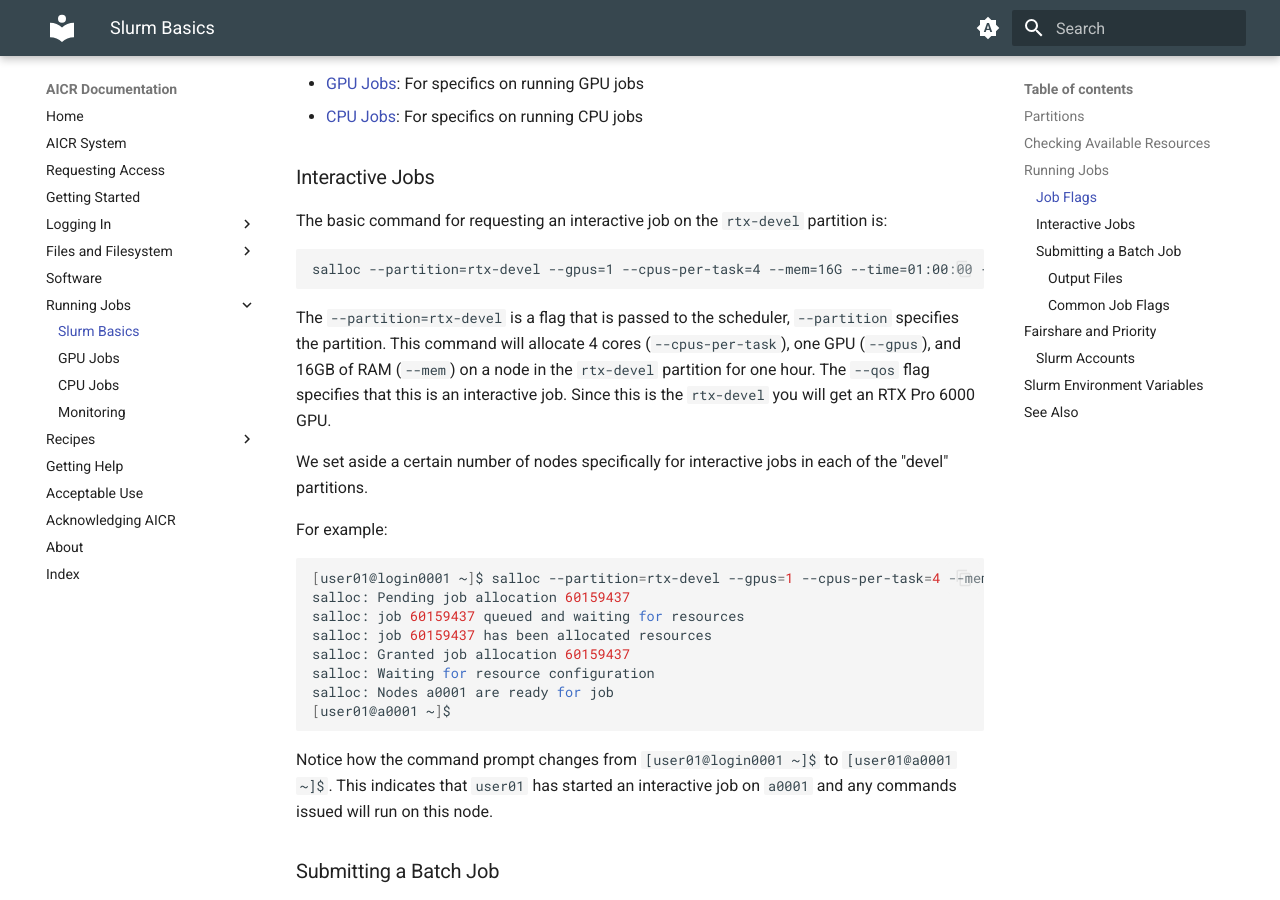
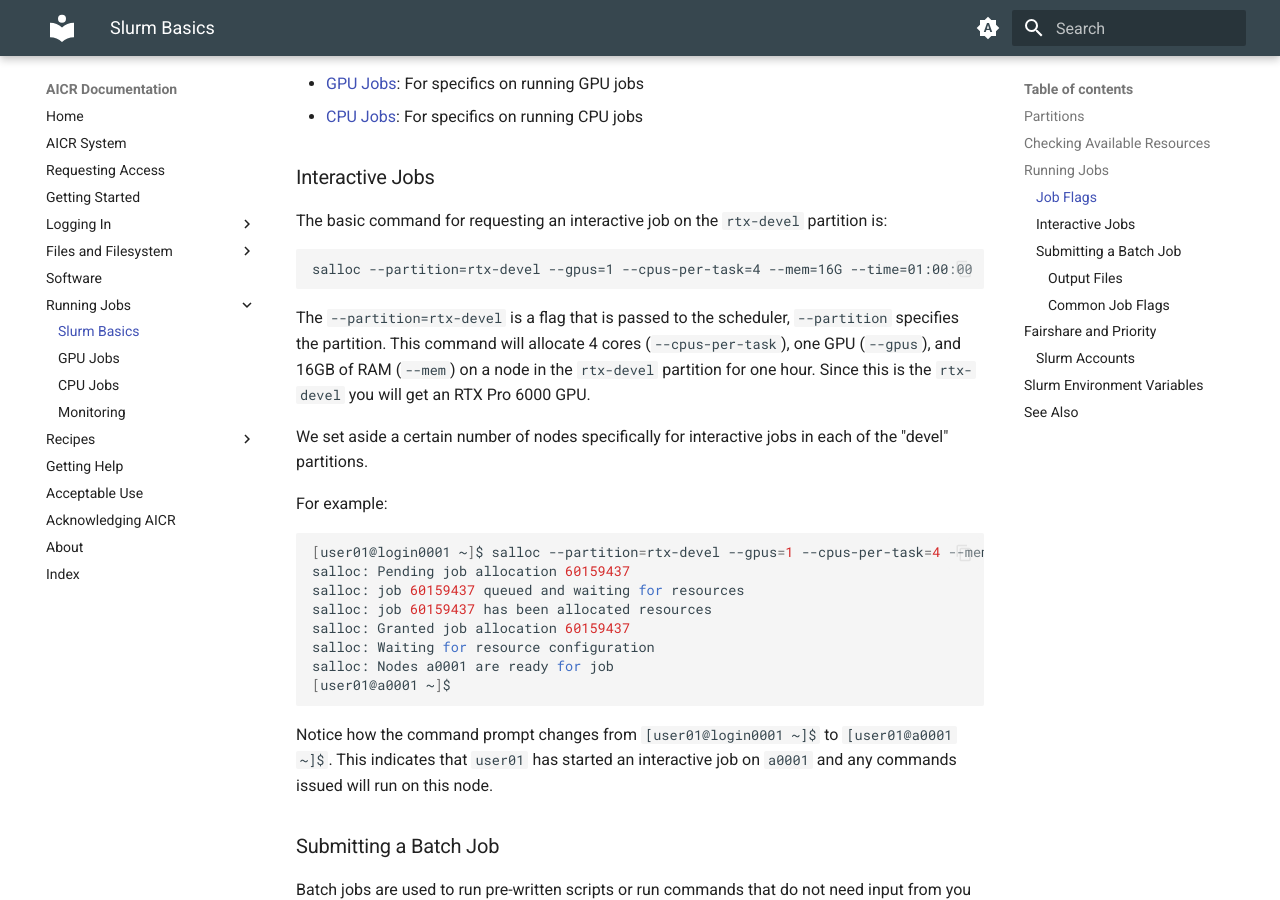
Before and after one commit to mghpcc/aicr-docs-edit, an MkDocs documentation site: the page built from docs/running-jobs/slurm-basics.md, in a window 1280 px wide and 900 px high, scrolled down 2813 px. Built offline with MkDocs 1.6.1 and Material for MkDocs 9.7.7, drawn with Linux system fonts in a browser that asks for light colours.

Commit message:
Remove QOS

````diff
--- a/docs/running-jobs/slurm-basics.md
+++ b/docs/running-jobs/slurm-basics.md
@@ -97,12 +97,12 @@ When you start any type of job you specify what resources you need for your job,
 The basic command for requesting an interactive job on the `rtx-devel` partition is:
 
 ```batch
-salloc --partition=rtx-devel --gpus=1 --cpus-per-task=4 --mem=16G --time=01:00:00 --qos=interactive
+salloc --partition=rtx-devel --gpus=1 --cpus-per-task=4 --mem=16G --time=01:00:00
 ```
 
 <!-- TODO: Check that this qos works -->
 
-The `--partition=rtx-devel` is a flag that is passed to the scheduler, `--partition` specifies the partition. This command will allocate 4 cores (`--cpus-per-task`), one GPU (`--gpus`), and 16GB of RAM (`--mem`) on a node in the `rtx-devel` partition for one hour. The `--qos` flag specifies that this is an interactive job. Since this is the `rtx-devel` you will get an RTX Pro 6000 GPU.
+The `--partition=rtx-devel` is a flag that is passed to the scheduler, `--partition` specifies the partition. This command will allocate 4 cores (`--cpus-per-task`), one GPU (`--gpus`), and 16GB of RAM (`--mem`) on a node in the `rtx-devel` partition for one hour. Since this is the `rtx-devel` you will get an RTX Pro 6000 GPU.
 
 We set aside a certain number of nodes specifically for interactive jobs in each of the "devel" partitions.
 
@@ -111,7 +111,7 @@ For example:
 <!-- TODO: Replace with AICR example -->
 
 ```bash
-[user01@login0001 ~]$ salloc --partition=rtx-devel --gpus=1 --cpus-per-task=4 --mem=16G --time=01:00:00 --qos=interactive
+[user01@login0001 ~]$ salloc --partition=rtx-devel --gpus=1 --cpus-per-task=4 --mem=16G --time=01:00:00
 salloc: Pending job allocation 60159437
 salloc: job 60159437 queued and waiting for resources
 salloc: job 60159437 has been allocated resources
````
